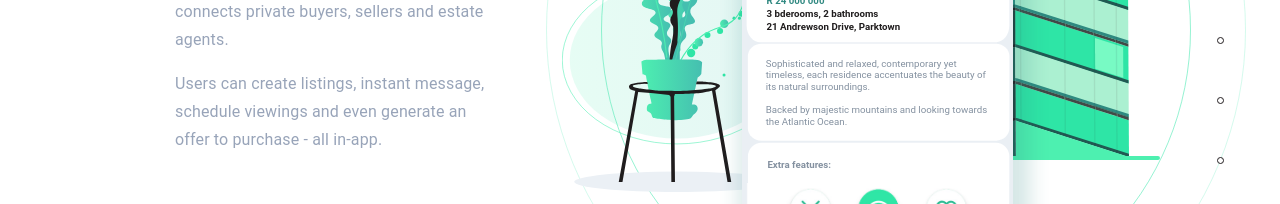
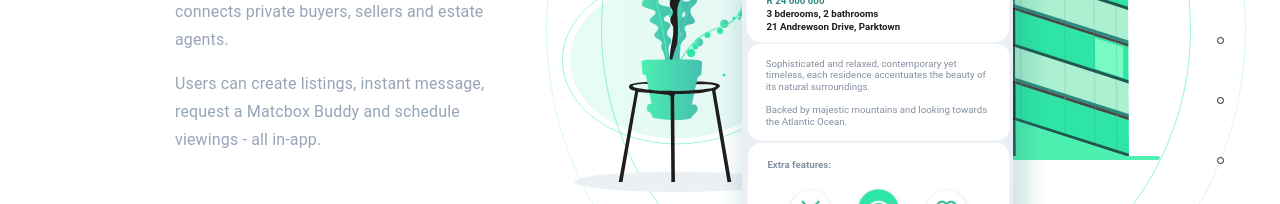
Before and after one commit to JoshuaHewitson/matchbox_website, a React (Create React App) app: page / in a window 1280 px wide. Shown: the part 410-614 px from the top of the page. Built offline with nearby package versions, Linux system fonts and the light colour scheme.

Commit message:
Update TextSection.js
added "request a Matchbox Buddy to the subtitle

```diff
--- a/src/components/TextSection.js
+++ b/src/components/TextSection.js
@@ -76,7 +76,7 @@ const TextSection = (props) => {
             Matchbox is a sleek mobile app that connects private buyers, sellers and estate agents.
         </Typography>
         <Typography variant='subtitle1' paragraph align='left' style={{ maxWidth: 310, color: sc.BODY_TEXT_COLOR }}>
-            Users can create listings, instant message, schedule viewings and even generate an offer to purchase - all in-app.
+            Users can create listings, instant message, request a Matcbox Buddy and schedule viewings - all in-app.
         </Typography>
         {/*
         <div style={{ height: 20 }} />
```
